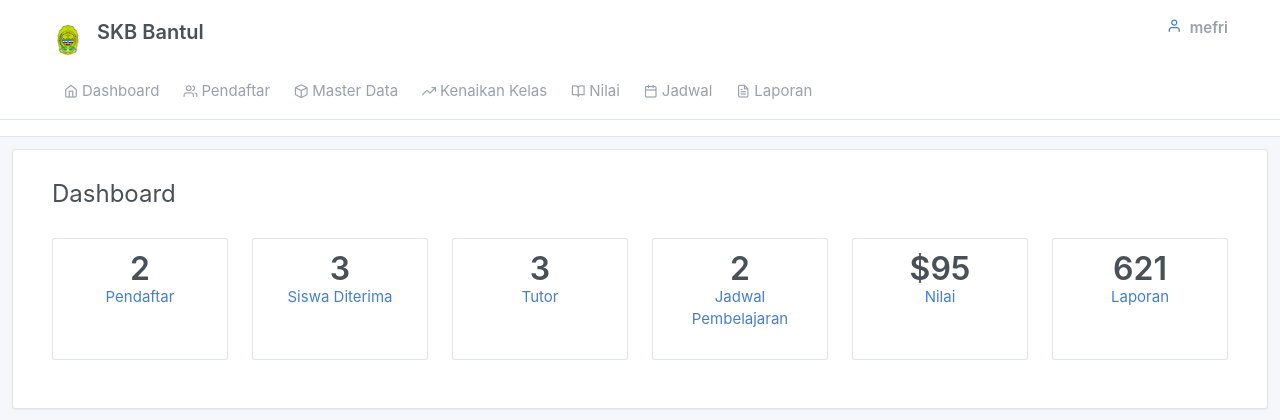
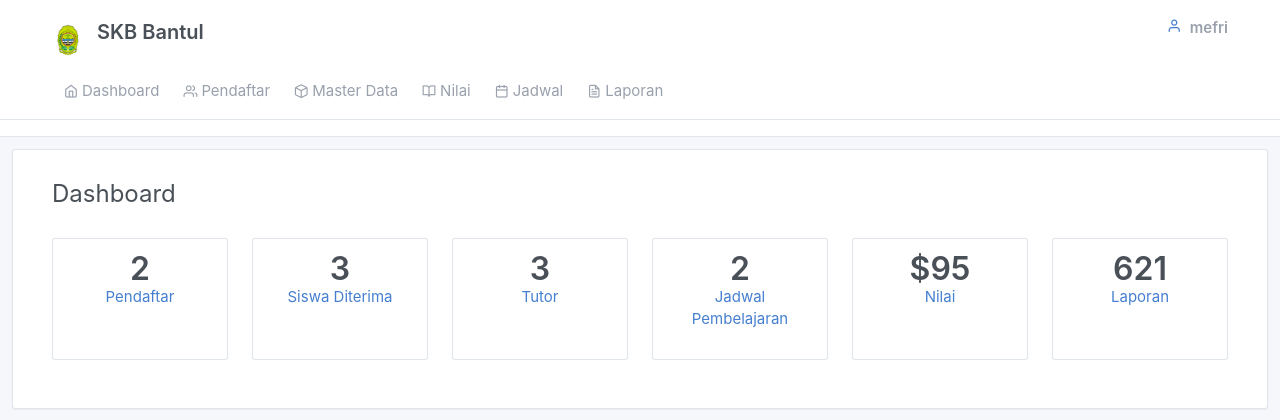
Before and after one commit to mefriozora/skb-bantul, a PHP site: page /admin/index.php in a window 1280 px wide. Shown: the top 420 px of the page. Run offline with PHP 8.4, Linux system fonts and the light colour scheme; a user stored in the database is signed in; data comes from the database, SQL or seed files in the repository.

Commit message:
ilangin menu kenaikan kelas
Lorem isum

```diff
--- a/admin/views/navbar.php
+++ b/admin/views/navbar.php
@@ -75,9 +75,6 @@ include "../config/connection.php";
                   </div>
                 </li>
                 <li class="nav-item">
-                  <a href="javascript:void(0)" class="nav-link" data-toggle="dropdown"><i class="fe fe-trending-up"></i>Kenaikan Kelas</a>
-                </li>
-                <li class="nav-item">
                   <a href="javascript:void(0)" class="nav-link" data-toggle="dropdown"><i class="fe fe-book-open"></i>Nilai</a>
                   <div class="dropdown-menu dropdown-menu-arrow">
                     <?php if ($_SESSION['level']==2) {?>
```
